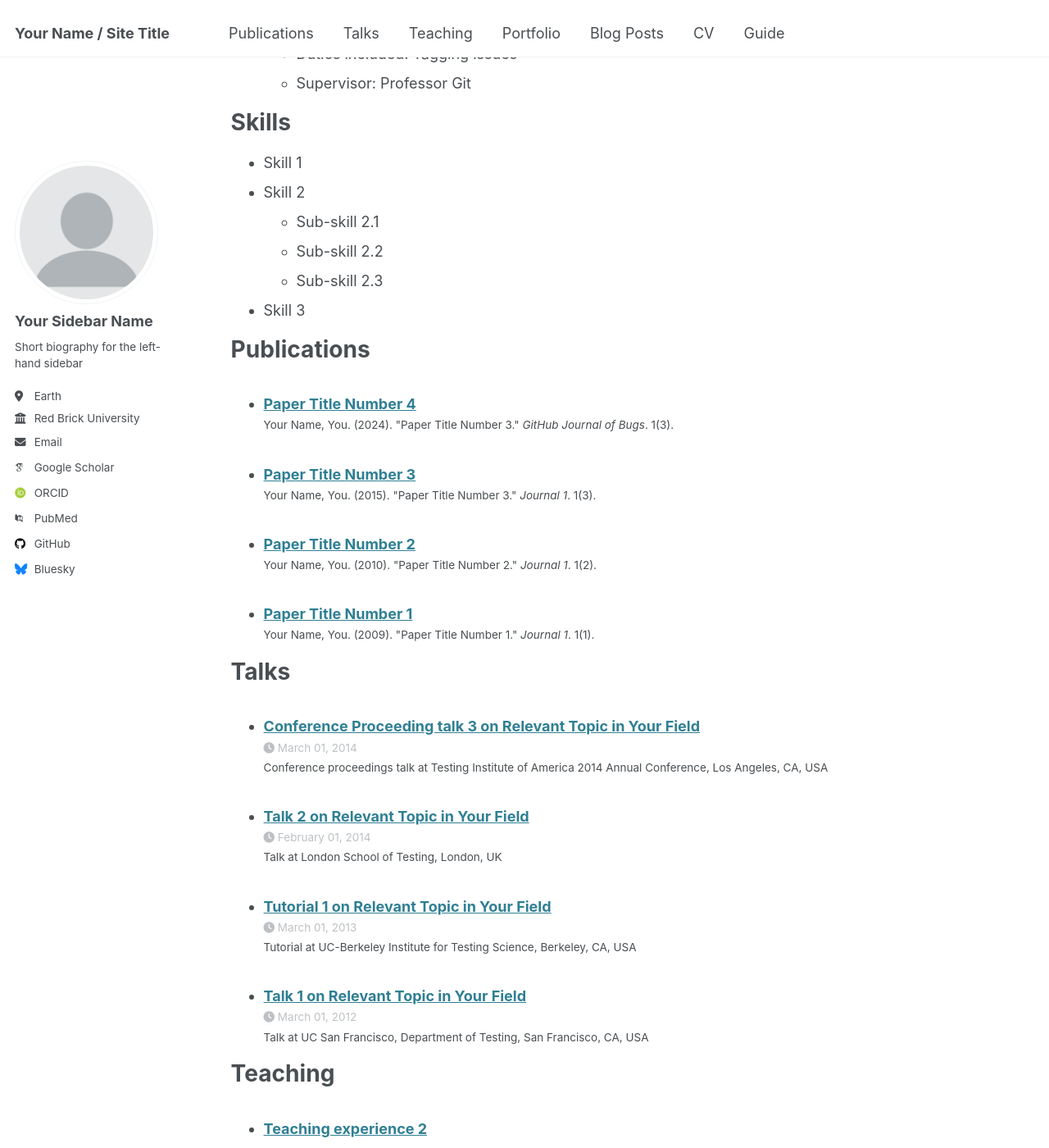
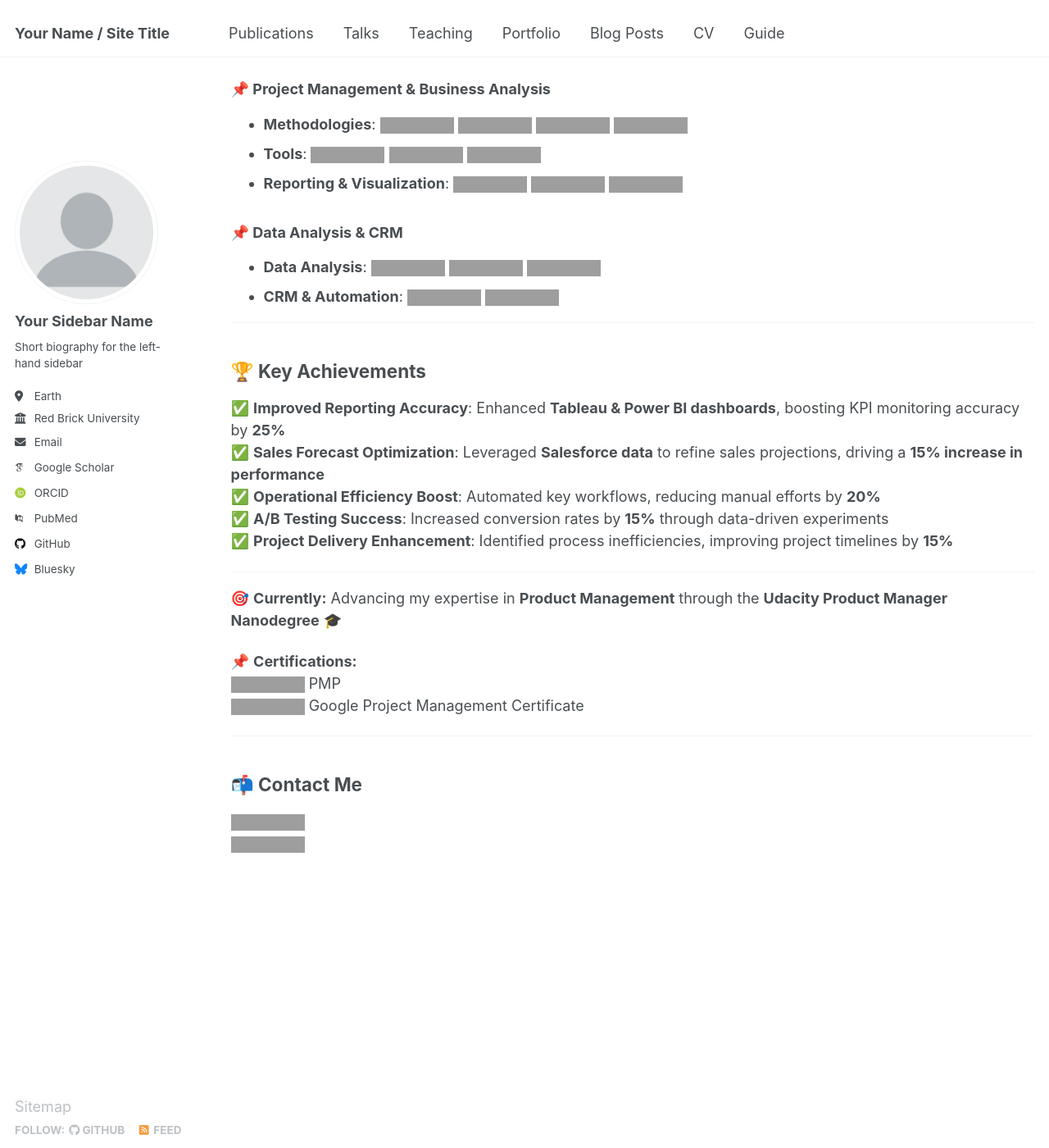
Before and after one commit to aarthimeena2/aarthimeena2.github.io, a Jekyll site: the page built from _pages/cv.md, in a window 1280 px wide and 1400 px high, scrolled down 677 px. Shown: the whole window at 82% size. Built offline with Jekyll 4.4.1, drawn with Linux system fonts in a browser that asks for light colours; some web fonts are replaced; some of the changed text lies outside the part shown; grey boxes are pictures that could not be loaded.

Commit message:
Update cv.md

```diff
--- a/_pages/cv.md
+++ b/_pages/cv.md
@@ -9,56 +9,55 @@ redirect_from:
 
 {% include base_path %}
 
-Education
-======
-* Ph.D in Version Control Theory, GitHub University, 2018 (expected)
-* M.S. in Jekyll, GitHub University, 2014
-* B.S. in GitHub, GitHub University, 2012
+# 🚀 About Me
 
-Work experience
-======
-* Spring 2024: Academic Pages Collaborator
-  * GitHub University
-  * Duties includes: Updates and improvements to template
-  * Supervisor: The Users
+Results-driven **Product Analytics Manager** with **7+ years of experience** in **product analytics, business analysis, and project management** across technology, e-commerce, and education sectors. Passionate about **data-driven decision-making**, optimizing **user experience**, and enhancing **operational efficiency**.
 
-* Fall 2015: Research Assistant
-  * GitHub University
-  * Duties included: Merging pull requests
-  * Supervisor: Professor Hub
+💡 **Key Expertise:**
+✔ Product & Business Analytics 📊
+✔ Data-Driven Product Strategy 📈
+✔ Cross-Functional Collaboration 🤝
+✔ Process Optimization ⚡
+✔ A/B Testing & Experimentation 🔬
 
-* Summer 2015: Research Assistant
-  * GitHub University
-  * Duties included: Tagging issues
-  * Supervisor: Professor Git
+---
 
-Skills
-======
-* Skill 1
-* Skill 2
-  * Sub-skill 2.1
-  * Sub-skill 2.2
-  * Sub-skill 2.3
-* Skill 3
+## 🛠️ Tools & Technologies
 
-Publications
-======
-  <ul>{% for post in site.publications reversed %}
-    {% include archive-single-cv.html %}
-  {% endfor %}</ul>
+### **📌 Product Management & Analytics**
+- **Product Analytics**: ![Google Analytics](https://img.shields.io/badge/Google%20Analytics-E37400?style=flat&logo=google-analytics&logoColor=white) ![SQL](https://img.shields.io/badge/SQL-4479A1?style=flat&logo=postgresql&logoColor=white) ![A/B Testing](https://img.shields.io/badge/A%2FB%20Testing-000000?style=flat&logo=testing-library&logoColor=white) ![User Behavior Analysis](https://img.shields.io/badge/User%20Behavior%20Analysis-007ACC?style=flat&logo=databricks&logoColor=white)
+- **Product Management**: ![Jira](https://img.shields.io/badge/Jira-0052CC?style=flat&logo=jira&logoColor=white) ![Confluence](https://img.shields.io/badge/Confluence-172B4D?style=flat&logo=confluence&logoColor=white) ![Roadmapping](https://img.shields.io/badge/Roadmapping-FF6F00?style=flat&logo=trello&logoColor=white) ![UX/UI Collaboration](https://img.shields.io/badge/UX%2FUI%20Collaboration-FF4081?style=flat&logo=figma&logoColor=white)
+- **Customer Insights**: ![Behavioral Analysis](https://img.shields.io/badge/Behavioral%20Analysis-673AB7?style=flat&logo=datadog&logoColor=white) ![KPI Tracking](https://img.shields.io/badge/KPI%20Tracking-2196F3?style=flat&logo=microsoft-excel&logoColor=white) ![Business Impact Analysis](https://img.shields.io/badge/Business%20Impact%20Analysis-4CAF50?style=flat&logo=power-bi&logoColor=white)
 
-Talks
-======
-  <ul>{% for post in site.talks reversed %}
-    {% include archive-single-talk-cv.html  %}
-  {% endfor %}</ul>
+### **📌 Project Management & Business Analysis**
+- **Methodologies**: ![Agile](https://img.shields.io/badge/Agile-0052CC?style=flat&logo=agile&logoColor=white) ![Scrum](https://img.shields.io/badge/Scrum-29ABE2?style=flat&logo=scrumalliance&logoColor=white) ![Stakeholder Management](https://img.shields.io/badge/Stakeholder%20Management-FFC107?style=flat&logo=people&logoColor=white) ![Process Improvements](https://img.shields.io/badge/Process%20Improvements-607D8B?style=flat&logo=flow&logoColor=white)
+- **Tools**: ![Microsoft Office](https://img.shields.io/badge/Microsoft%20Office-D83B01?style=flat&logo=microsoft-office&logoColor=white) ![Smartsheet](https://img.shields.io/badge/Smartsheet-0073E6?style=flat&logo=smartsheet&logoColor=white) ![Visio](https://img.shields.io/badge/Visio-3955A3?style=flat&logo=microsoft-visio&logoColor=white)
+- **Reporting & Visualization**: ![Tableau](https://img.shields.io/badge/Tableau-E97627?style=flat&logo=tableau&logoColor=white) ![Power BI](https://img.shields.io/badge/Power%20BI-F2C811?style=flat&logo=power-bi&logoColor=white) ![Excel](https://img.shields.io/badge/Excel-217346?style=flat&logo=microsoft-excel&logoColor=white)
 
-Teaching
-======
-  <ul>{% for post in site.teaching reversed %}
-    {% include archive-single-cv.html %}
-  {% endfor %}</ul>
+### **📌 Data Analysis & CRM**
+- **Data Analysis**: ![SQL](https://img.shields.io/badge/SQL-4479A1?style=flat&logo=postgresql&logoColor=white) ![Market Research](https://img.shields.io/badge/Market%20Research-FF9800?style=flat&logo=google&logoColor=white) ![Competitive Analysis](https://img.shields.io/badge/Competitive%20Analysis-9C27B0?style=flat&logo=chart&logoColor=white)
+- **CRM & Automation**: ![Salesforce](https://img.shields.io/badge/Salesforce-00A1E0?style=flat&logo=salesforce&logoColor=white) ![Workflow Automation](https://img.shields.io/badge/Workflow%20Automation-FF5722?style=flat&logo=zapier&logoColor=white)
 
-Service and leadership
-======
-* Currently signed in to 43 different slack teams
+---
+
+## 🏆 Key Achievements
+✅ **Improved Reporting Accuracy**: Enhanced **Tableau & Power BI dashboards**, boosting KPI monitoring accuracy by **25%**
+✅ **Sales Forecast Optimization**: Leveraged **Salesforce data** to refine sales projections, driving a **15% increase in performance**
+✅ **Operational Efficiency Boost**: Automated key workflows, reducing manual efforts by **20%**
+✅ **A/B Testing Success**: Increased conversion rates by **15%** through data-driven experiments
+✅ **Project Delivery Enhancement**: Identified process inefficiencies, improving project timelines by **15%**
+
+---
+
+🎯 **Currently:** Advancing my expertise in **Product Management** through the **Udacity Product Manager Nanodegree** 🎓
+
+📌 **Certifications:**
+![PMI](https://img.shields.io/badge/PMI-02569B?style=flat&logo=pmi&logoColor=white) PMP
+![Google](https://img.shields.io/badge/Google%20Project%20Management%20Certificate-4285F4?style=flat&logo=google&logoColor=white) Google Project Management Certificate
+
+
+---
+
+## 📬 Contact Me
+[![LinkedIn](https://img.shields.io/badge/LinkedIn-0077B5?style=flat&logo=linkedin&logoColor=white)](https://www.linkedin.com/in/aarthimeena/)
+[![Email](https://img.shields.io/badge/Email-D14836?style=flat&logo=gmail&logoColor=white)](mailto:rtmeenaa22@gmail.com)
```
